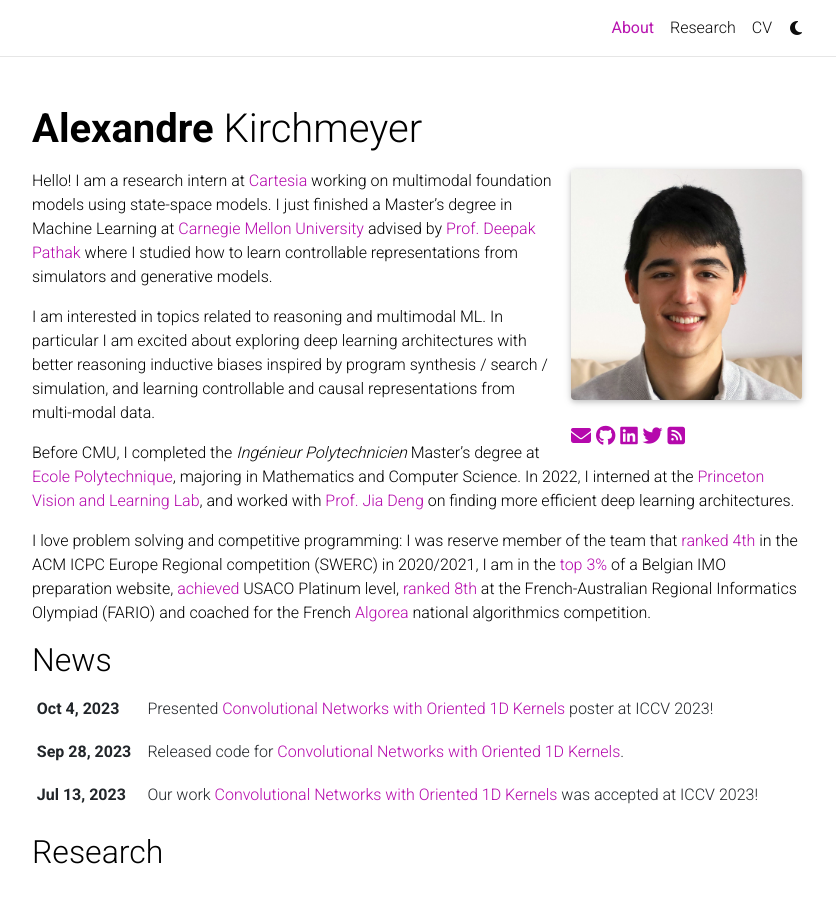
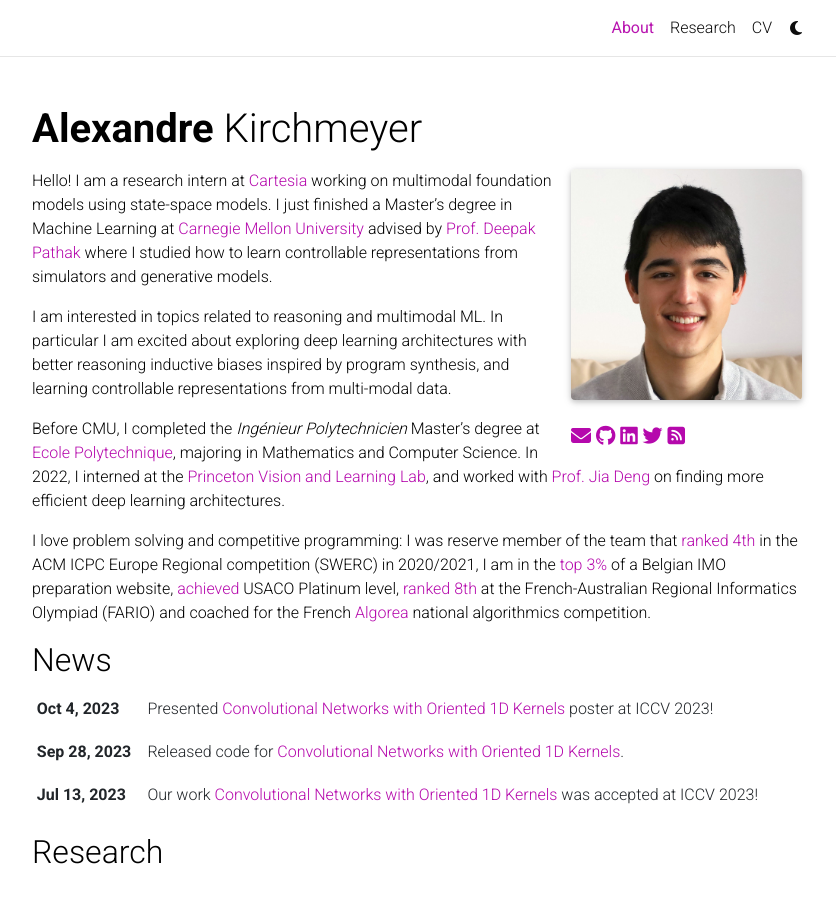
Before and after one commit to akirchmeyer/akirchmeyer, a Jekyll site: the page built from _pages/about.md, in a window 1280 px wide and 1073 px high, cut to the strip 0-899 px from the top of the window. Shown: the whole strip, without its empty margins (223-1059 px from the left). Built offline with Jekyll 4.4.1, drawn with Linux system fonts in a browser that asks for light colours; full-size pictures stand in for the smaller copies a plugin makes; comment, search, counter and statistics services are not loaded; a style sheet for code colours, icons or effects is not loaded.

Commit message:
Update about.md

```diff
--- a/_pages/about.md
+++ b/_pages/about.md
@@ -19,7 +19,7 @@
 
 Hello! I am a research intern at [Cartesia](https://cartesia.ai/) working on multimodal foundation models using state-space models. I just finished a Master's degree in Machine Learning at [Carnegie Mellon University](https://www.ml.cmu.edu) advised by [Prof. Deepak Pathak](https://www.cs.cmu.edu/~dpathak) where I studied how to learn controllable representations from simulators and generative models.
 
-I am interested in topics related to reasoning and multimodal ML. In particular I am excited about exploring deep learning architectures with better reasoning inductive biases inspired by program synthesis / search / simulation, and learning controllable and causal representations from multi-modal data.
+I am interested in topics related to reasoning and multimodal ML. In particular I am excited about exploring deep learning architectures with better reasoning inductive biases inspired by program synthesis, and learning controllable representations from multi-modal data.
 
 Before CMU, I completed the [_Ingénieur Polytechnicien_](https://programmes.polytechnique.edu/en/ingenieur-polytechnicien-program/ingenieur-polytechnicien-program) Master's degree at [Ecole Polytechnique](https://www.polytechnique.edu), majoring in Mathematics and Computer Science. In 2022, I interned at the [Princeton Vision and Learning Lab](https://pvl.cs.princeton.edu), and worked with [Prof. Jia Deng](https://www.cs.princeton.edu/~jiadeng/) on finding more efficient deep learning architectures.
 
```
